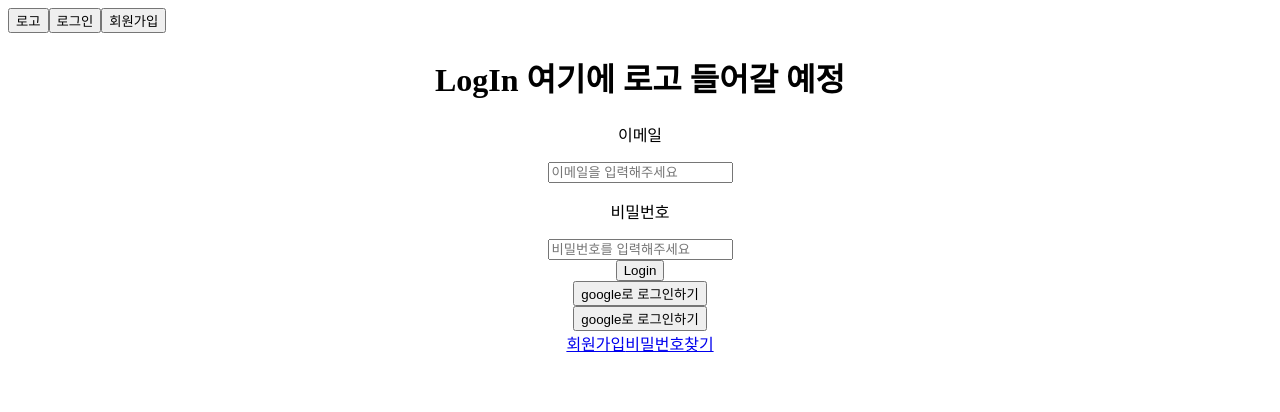
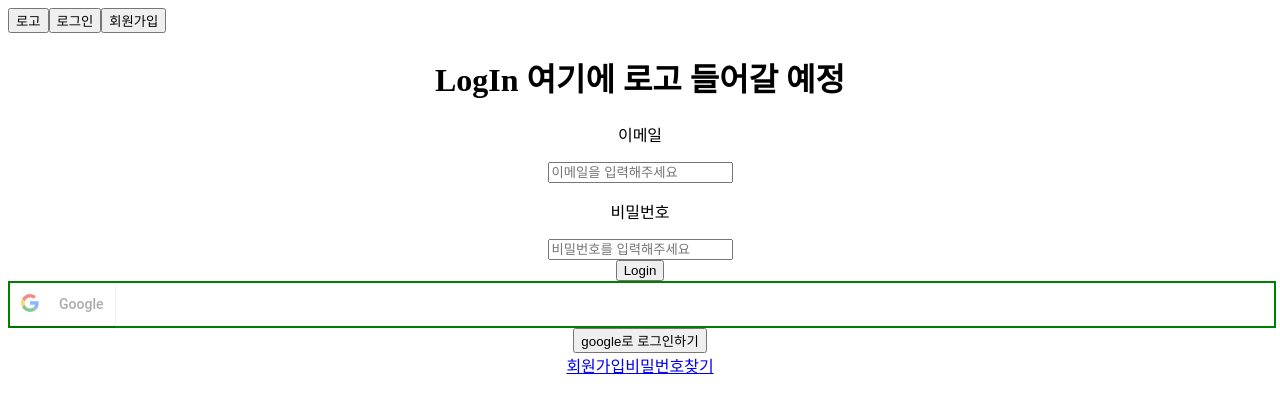
Before and after one commit to kirk0201/moom_client, a React (Create React App) app in the folder moom/: page /login in a window 1280 px wide. Shown: the top 412 px of the page. Built offline with nearby package versions, Linux system fonts and the light colour scheme; no server answers.

Commit message:
add googlelogin btn

```diff
--- a/moom/package.json
+++ b/moom/package.json
@@ -3,10 +3,12 @@
   "version": "0.1.0",
   "private": true,
   "dependencies": {
+    "axios": "^0.21.0",
     "react": "^17.0.1",
     "react-dom": "^17.0.1",
+    "react-google-login": "^5.1.25",
     "react-router-dom": "^5.2.0",
-    "axios": "^0.21.0"
+    "reactstrap": "^8.7.1"
   },
   "devDependencies": {
     "react-scripts": "4.0.1"
--- /dev/null
+++ b/moom/src/components/GLogin.js
@@ -0,0 +1,43 @@
+import React, { Component } from "react";
+import { GoogleLogin } from "react-google-login";
+import { Container } from "reactstrap";
+
+class GLogin extends Component {
+  constructor(props) {
+    super(props);
+    this.state = {
+      id: "",
+      name: "",
+      provider: "",
+    };
+  }
+
+  responseGoogle = (res) => {
+    this.setState({
+      id: res.googleId,
+      name: res.profileObj.name,
+      provider: "google",
+    });
+  };
+
+  responseFail = (err) => {
+    console.error(err);
+  };
+
+  render() {
+    return (
+      <div>
+        <Container>
+          <GoogleLogin
+            clientId={"AIzaSyCMBQ-yYjSX19a9XwiW7QEzkwurFnNdgag"}
+            buttonText="Google"
+            onSuccess={this.responseGoogle}
+            onFailure={this.responseFail}
+          />
+        </Container>
+      </div>
+    );
+  }
+}
+
+export default GLogin;
--- a/moom/src/components/LogIn.js
+++ b/moom/src/components/LogIn.js
@@ -2,6 +2,7 @@ import { Component } from "react";
 import { Link, withRouter } from "react-router-dom";
 
 import { BASEURL } from "../helpurl";
+import GLogin from "./GLogin";
 
 import axios from "axios";
 axios.defaults.withCredentials = true;
@@ -91,7 +92,7 @@ class LogIn extends Component {
             <div>{this.state.errorMessage}</div>
           </form>
           <div>
-            <button>google로 로그인하기</button>
+            <GLogin />
           </div>
           <div>
             <button>google로 로그인하기</button>
```
Also changed, not shown: 1 other file (tests, documents, lock files or other folders).
